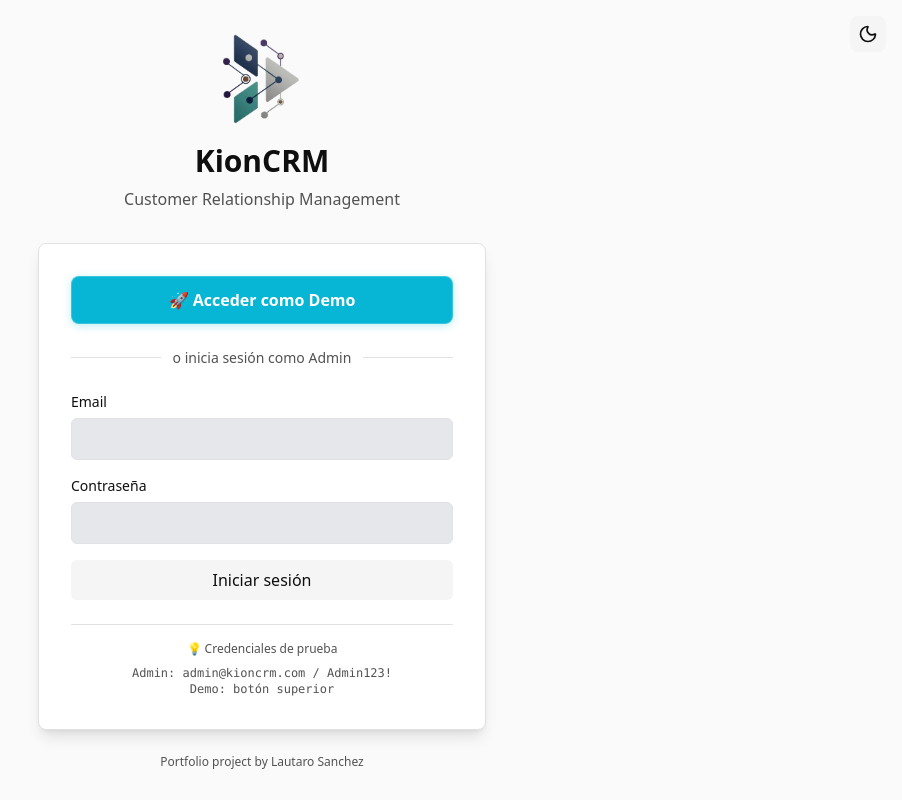
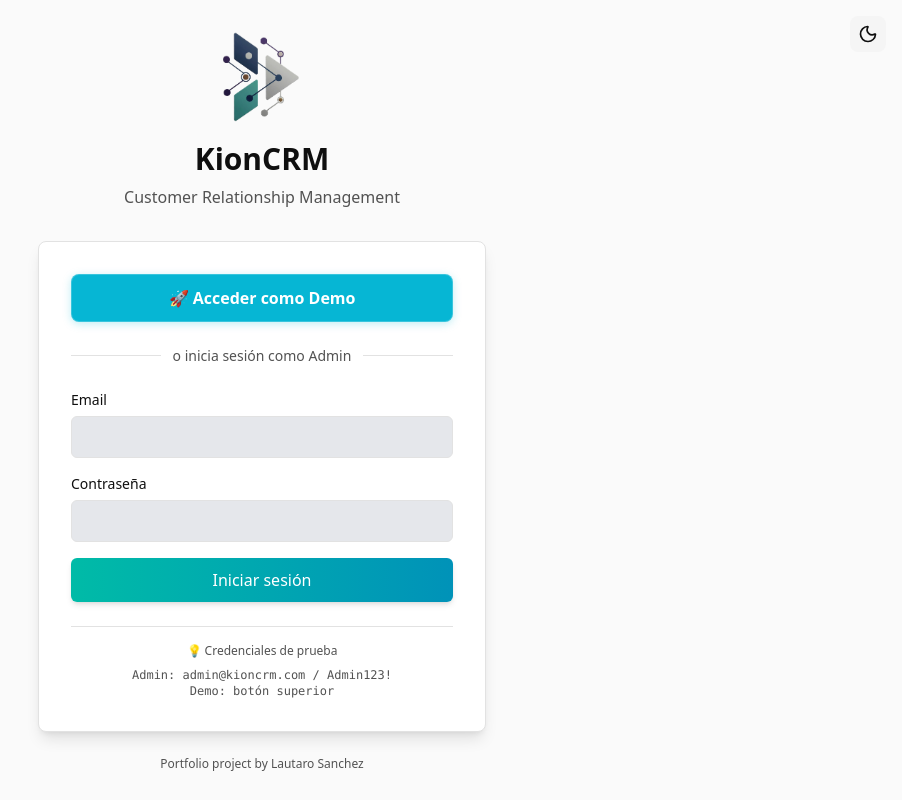
Before and after one commit to LautaroSnchz/kion-crm, a React (Vite) app in the folder frontend/: page /signin in a window 1280 px wide. Shown: the whole page, without its empty margins (378-1280 px from the left). Built offline with nearby package versions, Linux system fonts and the light colour scheme.

Commit message:
fix: improve disabled buttons visibility in light mode

```diff
--- a/frontend/src/features/auth/SignIn.tsx
+++ b/frontend/src/features/auth/SignIn.tsx
@@ -78,7 +78,7 @@ export default function SignIn() {
       {/* Toggle theme */}
       <button
         onClick={toggleTheme}
-        className="fixed top-4 right-4 p-2 rounded-lg bg-[var(--muted)] hover:bg-[var(--muted)]/80 transition-colors"
+        className="fixed top-4 right-4 p-2 rounded-lg bg-[var(--muted)] hover:bg-[var(--muted)]/80 transition-colors cursor-pointer"
       >
         {isDark ? (
           <Sun className="w-5 h-5 text-[var(--foreground)]" />
@@ -109,7 +109,7 @@ export default function SignIn() {
           <button
             onClick={handleDemoAccess}
             disabled={loading}
-            className="w-full btn-kion h-12 text-base font-semibold flex items-center justify-center gap-2 disabled:opacity-50"
+            className="w-full btn-kion h-12 text-base font-semibold flex items-center justify-center gap-2 disabled:opacity-50 cursor-pointer"
           >
             {loading ? (
               <>
@@ -152,7 +152,7 @@ export default function SignIn() {
                 onChange={(e) => setEmail(e.target.value)}
                 disabled={loading}
                 required
-                className="w-full px-3 py-2 border border-[var(--border)] rounded-md bg-[var(--input)] text-[var(--foreground)]"
+                className="w-full px-3 py-2 border border-[var(--border)] rounded-md bg-[var(--input)] text-[var(--foreground)] focus:outline-none focus:ring-2 focus:ring-teal-500/50 transition-all"
               />
             </div>
 
@@ -166,16 +166,29 @@ export default function SignIn() {
                 onChange={(e) => setPassword(e.target.value)}
                 disabled={loading}
                 required
-                className="w-full px-3 py-2 border border-[var(--border)] rounded-md bg-[var(--input)] text-[var(--foreground)]"
+                className="w-full px-3 py-2 border border-[var(--border)] rounded-md bg-[var(--input)] text-[var(--foreground)] focus:outline-none focus:ring-2 focus:ring-teal-500/50 transition-all"
               />
             </div>
 
             <button
               type="submit"
               disabled={loading}
-              className="w-full px-4 py-2 bg-[var(--muted)] hover:bg-[var(--muted)]/80 rounded-md"
+              className="w-full px-4 py-2.5 bg-gradient-to-r from-teal-500 to-cyan-600 text-white font-medium rounded-md
+                         hover:from-teal-600 hover:to-cyan-700
+                         active:scale-[0.98]
+                         transition-all duration-200
+                         disabled:opacity-50 disabled:cursor-not-allowed
+                         cursor-pointer
+                         shadow-md hover:shadow-lg"
             >
-              {loading ? "Iniciando sesión..." : "Iniciar sesión"}
+              {loading ? (
+                <span className="flex items-center justify-center gap-2">
+                  <div className="w-4 h-4 border-2 border-white border-t-transparent rounded-full animate-spin" />
+                  Iniciando sesión...
+                </span>
+              ) : (
+                "Iniciar sesión"
+              )}
             </button>
           </form>
 
--- a/frontend/src/features/clients/ClientsPage.tsx
+++ b/frontend/src/features/clients/ClientsPage.tsx
@@ -166,8 +166,7 @@ const { deals } = useDeals();
         {/* Botón con estado demo */}
         <Button
           variant="primary"
-          className={`flex items-center gap-2 ${isDemo ? 'opacity-60 cursor-not-allowed' : ''}`}
-          onClick={handleNewClientClick}
+className={`flex items-center gap-2 ${isDemo ? 'opacity-60 cursor-not-allowed brightness-75' : ''}`}          onClick={handleNewClientClick}
         >
           {isDemo ? <Lock className="w-4 h-4" /> : <UserPlus className="w-4 h-4" />}
           Nuevo Cliente
@@ -431,8 +430,7 @@ const { deals } = useDeals();
               <div className="space-y-2 pt-4">
                 <div className="relative group">
 <button
-  className={`w-full flex items-center justify-center gap-2 px-4 py-2 bg-gradient-to-r from-cyan-500 to-blue-500 hover:from-cyan-600 hover:to-blue-600 text-white rounded-lg transition-colors font-medium shadow-lg shadow-cyan-500/30 ${isDemo ? 'opacity-60 cursor-not-allowed' : ''}`}
-  onClick={() => {
+className={`w-full flex items-center justify-center gap-2 px-4 py-2 bg-gradient-to-r from-cyan-500 to-blue-500 hover:from-cyan-600 hover:to-blue-600 text-white rounded-lg transition-colors font-medium shadow-lg shadow-cyan-500/30 ${isDemo ? 'opacity-60 cursor-not-allowed brightness-75' : ''}`}  onClick={() => {
     if (isDemo) {
       toast.info("Demo Mode", {
         description: "No puedes editar clientes en modo demo"
--- a/frontend/src/features/projects/ProjectsPage.tsx
+++ b/frontend/src/features/projects/ProjectsPage.tsx
@@ -425,8 +425,7 @@ const handleDragEnd = () => {
 
 <Button
   variant="primary"
-  className={`flex items-center gap-2 ${isDemo ? 'opacity-60 cursor-not-allowed' : ''}`}
-  onClick={() => {
+className={`flex items-center gap-2 ${isDemo ? 'opacity-60 cursor-not-allowed brightness-75' : ''}`}  onClick={() => {
     if (isDemo) {
       toast.info("Demo Mode", {
         description: "La creación de deals está deshabilitada en modo demo"
```
